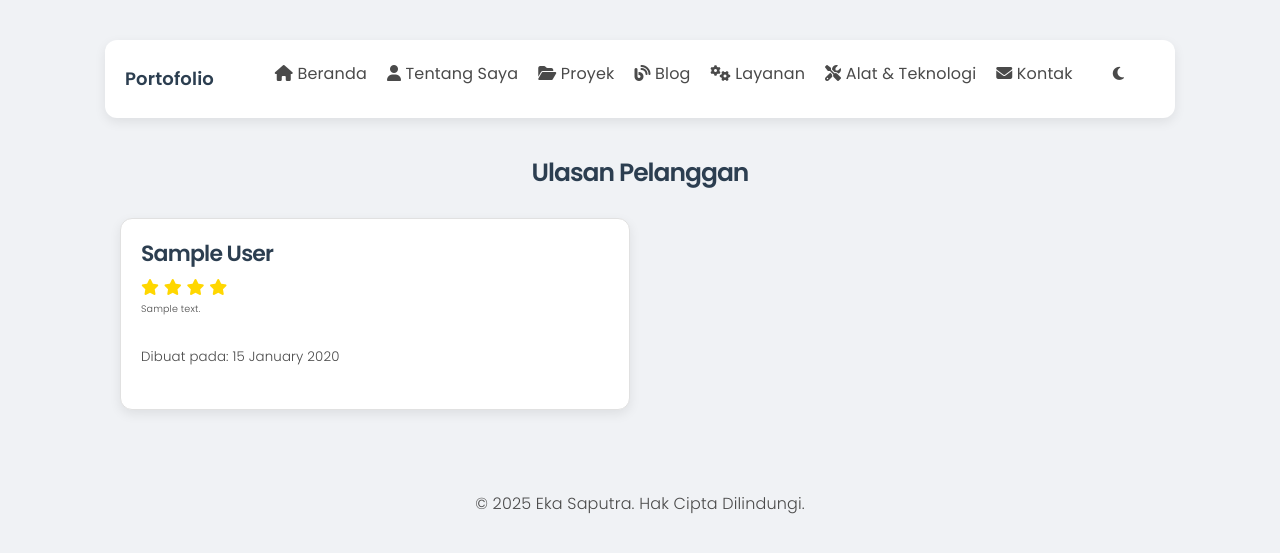
After one commit to IshikawaUta/portofolio_milligram_css, a Flask app: page /reviews in a window 1280 px wide. The commit adds this page. Shown: the top 553 px of the page. Run offline with Flask 3, Linux system fonts and the light colour scheme; a database or web service that is not in the repository returns one stand-in record (values such as "Sample title"); parts of the project's set-up code (start-up, migrations or seed data) failed here and were passed over; some web fonts are replaced.

Commit message:
portofolio milligram css

```diff
--- a/app.py
+++ b/app.py
@@ -30,6 +30,7 @@ db = client.portfolio_db
 projects_collection = db['projects']
 blog_collection = db['blogs']
 contact_messages_collection = db['contacts']
+reviews_collection = db['reviews']
 
 # Cloudinary
 cloudinary.config(
@@ -103,7 +104,16 @@ def tools():
         {'name': 'Flask', 'type': 'Kerangka Kerja Web'},
         {'name': 'MongoDB', 'type': 'Basis Data'},
         {'name': 'Docker', 'type': 'Containerization'},
-        {'name': 'JavaScript', 'type': 'Bahasa Pemrograman'}
+        {'name': 'JavaScript', 'type': 'Bahasa Pemrograman'},
+        {'name': 'React', 'type': 'Library JavaScript'},
+        {'name': 'Git', 'type': 'Version Control'},
+        {'name': 'SQLAlchemy', 'type': 'ORM Python'},
+        {'name': 'Nginx', 'type': 'Web Server'},
+        {'name': 'Celery', 'type': 'Queue Tugas Terdistribusi'},
+        {'name': 'PostgreSQL', 'type': 'Basis Data Relasional'},
+        {'name': 'HTML', 'type': 'Bahasa Markup'},
+        {'name': 'CSS', 'type': 'Lembar Gaya'},
+        {'name': 'Bootstrap', 'type': 'Kerangka Kerja CSS'}
     ]
     return render_template('tools.html', tools=tools_list)
 
@@ -142,6 +152,12 @@ def message_detail(message_id):
     if message:
         return render_template('message_detail.html', message=message)
     return "Pesan tidak ditemukan", 404
+
+# Rute untuk halaman ulasan publik
+@app.route('/reviews')
+def reviews():
+    reviews = list(reviews_collection.find().sort('created_at', -1))
+    return render_template('reviews.html', reviews=reviews)
 
 @app.route('/contact', methods=['GET', 'POST'])
 def contact():
@@ -335,6 +351,37 @@ def delete_blog(blog_id):
     flash('Blog berhasil dihapus!', 'success')
     return redirect(url_for('admin_blog_dashboard'))
 
+# Rute Admin untuk mengelola ulasan
+@app.route('/admin/reviews')
+@login_required
+def admin_reviews():
+    reviews = list(reviews_collection.find().sort('created_at', -1))
+    return render_template('admin_reviews.html', reviews=reviews)
+
+@app.route('/admin/add_review', methods=['GET', 'POST'])
+def add_review():
+    if request.method == 'POST':
+        author = request.form.get('author')
+        content = request.form.get('content')
+        rating = int(request.form.get('rating'))
+
+        reviews_collection.insert_one({
+            'author': author,
+            'content': content,
+            'rating': rating,
+            'created_at': datetime.now()
+        })
+        flash('Ulasan berhasil ditambahkan!', 'success')
+        return redirect(url_for('admin_reviews'))
+    return render_template('add_review.html')
+
+@app.route('/admin/delete_review/<review_id>', methods=['POST'])
+@login_required
+def delete_review(review_id):
+    reviews_collection.delete_one({'_id': ObjectId(review_id)})
+    flash('Ulasan berhasil dihapus!', 'success')
+    return redirect(url_for('admin_reviews'))
+
 # Halaman Sitemap.xml
 @app.route('/sitemap.xml', methods=['GET'])
 def sitemap():
@@ -347,6 +394,8 @@ def sitemap():
         url_for('blog', _external=True),
         url_for('tools', _external=True),
         url_for('services', _external=True),
+        url_for('reviews', _external=True),
+        url_for('messages', _external=True),
         url_for('contact', _external=True)
     ]
 
--- a/static/css/custom.css
+++ b/static/css/custom.css
@@ -211,6 +211,36 @@ header {
 .project-grid .column {
     display: flex;
     padding-bottom: 2rem;
+}
+
+.review-grid {
+    display: flex;
+    flex-wrap: wrap;
+}
+
+.review-grid .column {
+    display: flex;
+    padding-bottom: 2rem;
+}
+
+.review-grid .card {
+    height: 100%;
+    min-width: 100%;
+}
+
+.tool-grid {
+    display: flex;
+    flex-wrap: wrap;
+}
+
+.tool-grid .column {
+    display: flex;
+    padding-bottom: 2rem;
+}
+
+.tool-grid .card {
+    height: 100%;
+    min-width: 100%;
 }
 
 /* --- Buttons --- */
--- /dev/null
+++ b/static/js/custom.js
@@ -0,0 +1 @@
+// file customElements.js
--- a/templates/about.html
+++ b/templates/about.html
@@ -1,6 +1,11 @@
 {% extends "base.html" %}
 
 {% block title %}Tentang Saya{% endblock %}
+{% block meta_description %}Jelajahi pengalaman menarik tentang saya yang seorang full-stack development.{% endblock %}
+
+{% block og_title %}Tentang Saya{% endblock %}
+{% block og_description %}Jelajahi pengalaman menarik tentang saya yang seorang full-stack development.{% endblock %}
+{% block og_image %}https://res.cloudinary.com/dzsqaauqn/image/upload/v1754719991/Gemini_Generated_Image_qtdh4xqtdh4xqtdh_zpjhkk.png{% endblock %}
 
 {% block content %}
     <div class="row">
--- a/templates/base.html
+++ b/templates/base.html
@@ -3,12 +3,12 @@
 <head>
     <meta charset="UTF-8">
     <meta name="viewport" content="width=device-width, initial-scale=1.0">
-    <title>{% block title %}Bring Me the Horizon.{% endblock %}</title>
-    <meta name="description" content="{% block meta_description %}Bring Me the Horizon.{% endblock %}">
-    <link rel="icon" type="image/png" href="{{ url_for('static', filename='img/logo.png') }}">
+    <title>{% block title %}Portofolio Eka Saputra | Layanan Pembuatan Website Tangerang{% endblock %}</title>
+    <meta name="description" content="{% block meta_description %}saya Eka Saputra, seorang pengembang web Full-Stack. Di sini Anda bisa menemukan layanan pembuatan website juga informasi tentang saya dan proyek-proyek yang telah saya kerjakan serta blog-blog edukasi tentang dunia teknologi.{% endblock %}">
+    <link rel="icon" type="image/png" href="https://res.cloudinary.com/dzsqaauqn/image/upload/v1754719991/Gemini_Generated_Image_qtdh4xqtdh4xqtdh_zpjhkk.png">
     <meta property="og:title" content="{% block og_title %}{{ self.title() }}{% endblock %}">
     <meta property="og:description" content="{% block og_description %}{{ self.meta_description() }}{% endblock %}">
-    <meta property="og:image" content="{% block og_image %}https://res.cloudinary.com/dzsqaauqn/image/upload/v1754636803/BMTH_sove5x.jpg{% endblock %}">
+    <meta property="og:image" content="{% block og_image %}https://res.cloudinary.com/dzsqaauqn/image/upload/v1754719991/Gemini_Generated_Image_qtdh4xqtdh4xqtdh_zpjhkk.png{% endblock %}">
     <meta property="og:url" content="{{ request.url }}">
     <meta property="og:type" content="website">
     <link rel="stylesheet" href="https://cdnjs.cloudflare.com/ajax/libs/font-awesome/6.4.0/css/all.min.css">
--- a/templates/blog.html
+++ b/templates/blog.html
@@ -1,6 +1,11 @@
 {% extends "base.html" %}
 
 {% block title %}Blog{% endblock %}
+{% block meta_description %}Temukan blog-blog edukasi tentang dunia teknologi.{% endblock %}
+
+{% block og_title %}Blog{% endblock %}
+{% block og_description %}Temukan blog-blog edukasi tentang dunia teknologi.{% endblock %}
+{% block og_image %}https://res.cloudinary.com/dzsqaauqn/image/upload/v1754719991/Gemini_Generated_Image_qtdh4xqtdh4xqtdh_zpjhkk.png{% endblock %}
 
 {% block content %}
     <h1 class="section-title">Blog</h1>
--- a/templates/contact.html
+++ b/templates/contact.html
@@ -1,6 +1,11 @@
 {% extends "base.html" %}
 
 {% block title %}Kontak{% endblock %}
+{% block meta_description %}Ingin berkolaborasi atau hanya sekedar mengobrol jangan ragu untuk hubungi saya.{% endblock %}
+
+{% block og_title %}Kontak{% endblock %}
+{% block og_description %}Ingin berkolaborasi atau hanya sekedar mengobrol jangan ragu untuk hubungi saya.{% endblock %}
+{% block og_image %}https://res.cloudinary.com/dzsqaauqn/image/upload/v1754719991/Gemini_Generated_Image_qtdh4xqtdh4xqtdh_zpjhkk.png{% endblock %}
 
 {% block content %}
     <h1>Hubungi Saya</h1>
--- a/templates/projects.html
+++ b/templates/projects.html
@@ -1,6 +1,11 @@
 {% extends "base.html" %}
 
 {% block title %}Proyek{% endblock %}
+{% block meta_description %}Jelajahi Proyek-proyek menarik yang saya buat.{% endblock %}
+
+{% block og_title %}Proyek{% endblock %}
+{% block og_description %}Jelajahi Proyek-proyek menarik yang saya buat.{% endblock %}
+{% block og_image %}https://res.cloudinary.com/dzsqaauqn/image/upload/v1754719991/Gemini_Generated_Image_qtdh4xqtdh4xqtdh_zpjhkk.png{% endblock %}
 
 {% block content %}
     <h1 class="section-title">Proyek-proyek Saya</h1>
--- /dev/null
+++ b/templates/reviews.html
@@ -0,0 +1,32 @@
+{% extends "base.html" %}
+
+{% block title %}Ulasan Pelanggan{% endblock %}
+{% block meta_description %}Dengar apa kata pelanggan kami tentang layanan kami.{% endblock %}
+
+{% block og_title %}Ulasan Pelanggan{% endblock %}
+{% block og_description %}Dengar apa kata pelanggan kami tentang layanan kami.{% endblock %}
+{% block og_image %}https://res.cloudinary.com/dzsqaauqn/image/upload/v1754719991/Gemini_Generated_Image_qtdh4xqtdh4xqtdh_zpjhkk.png{% endblock %}
+
+{% block content %}
+<div class="container">
+    <h1 class="section-title">Ulasan Pelanggan</h1>
+    <div class="row review-grid">
+        {% for review in reviews %}
+        <div class="column column-50">
+            <div class="card">
+                <h4>{{ review.author }}</h4>
+                <div>
+                    {% for _ in range(review.rating) %}
+                    <i class="fa-solid fa-star" style="color: gold;"></i>
+                    {% endfor %}
+                </div>
+                <p>{{ review.content }}</p>
+                <small>Dibuat pada: {{ review.created_at | strftime('%d %B %Y') }}</small>
+            </div>
+        </div>
+        {% else %}
+        <p>Belum ada ulasan yang tersedia saat ini.</p>
+        {% endfor %}
+    </div>
+</div>
+{% endblock %}
--- a/templates/sitemap.xml
+++ b/templates/sitemap.xml
@@ -3,7 +3,7 @@
     {% for url in all_urls %}
     <url>
         <loc>{{ url }}</loc>
-        <lastmod>2025-08-08</lastmod>
+        <lastmod>2025-08-09</lastmod>
         <changefreq>daily</changefreq>
         <priority>0.7</priority>
     </url>
```
Also changed, not shown: templates/add_review.html (added, +30 -0 lines), templates/admin_reviews.html (added, +39 -0 lines), templates/index.html (+6 -1 lines), templates/services.html (+7 -1 lines), templates/tools.html (+8 -3 lines).
